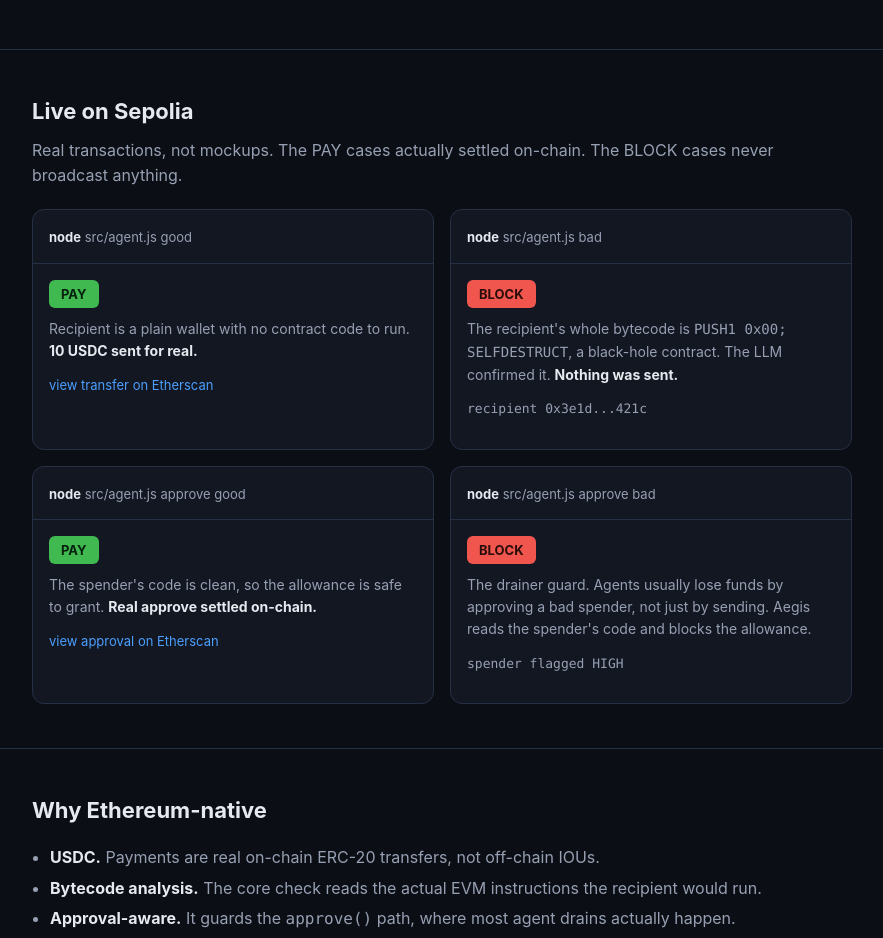
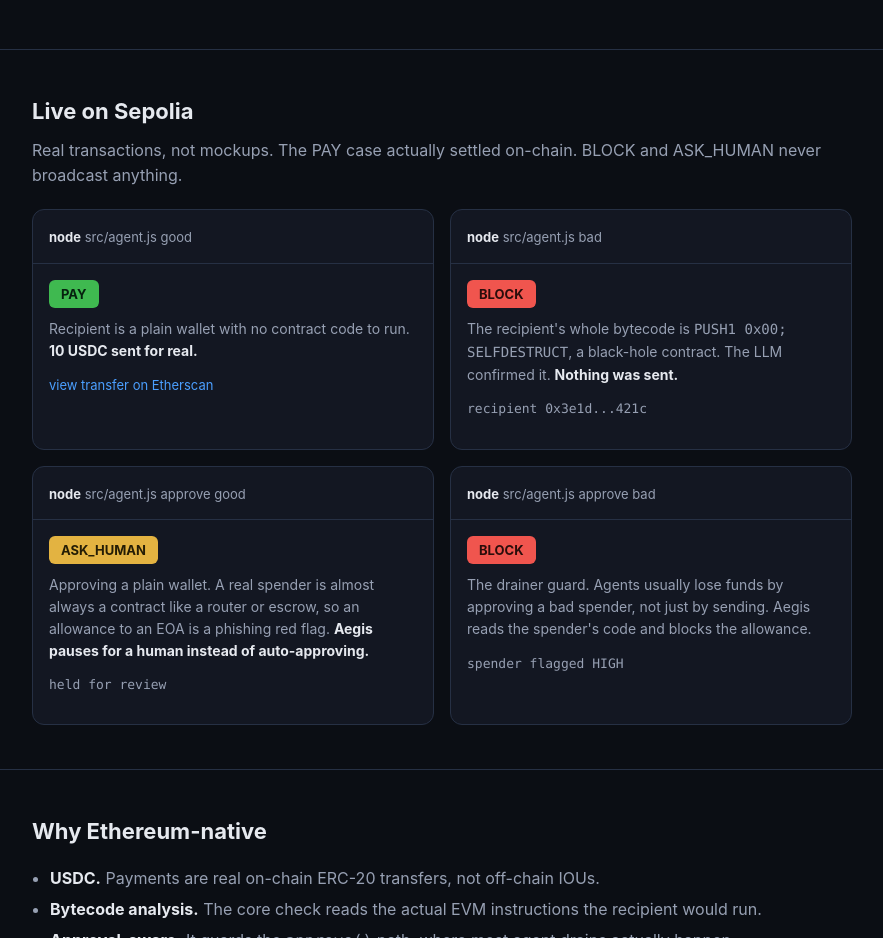
Before and after one commit to Anon1one/aegis, a website: page web/index.html in a window 1280 px wide. Shown: the part 1220-2158 px from the top of the page, without its empty margins (198-1081 px from the left). Drawn offline with Linux system fonts and the light colour scheme.

Commit message:
sync docs and web card with approve path, add known limitations

```diff
--- a/package.json
+++ b/package.json
@@ -1,13 +1,15 @@
 {
   "name": "aegis",
   "version": "1.0.0",
-  "description": "Firewall for autonomous AI agents making on-chain USDC payments on Ethereum — analyzes recipient EVM bytecode + reputation before letting a transaction through (PAY / BLOCK / ASK_HUMAN).",
+  "description": "A firewall for AI agents paying USDC on Ethereum. Checks the recipient's bytecode before a transfer or approval goes through and answers PAY, BLOCK or ASK_HUMAN.",
   "type": "module",
   "scripts": {
     "balance": "node scripts/check-balance.js",
     "deploy-bad": "node scripts/deploy-bad-contract.js",
     "good": "node src/agent.js good",
-    "bad": "node src/agent.js bad"
+    "bad": "node src/agent.js bad",
+    "approve-good": "node src/agent.js approve good",
+    "approve-bad": "node src/agent.js approve bad"
   },
   "keywords": ["ethereum", "usdc", "ai-agent", "security", "evm", "bytecode"],
   "author": "Akshat Odiya",
--- a/web/index.html
+++ b/web/index.html
@@ -83,6 +83,7 @@
   }
   .demo.good .banner { background: var(--green); color: #06210e; }
   .demo.bad .banner { background: var(--red); color: #2a0d0b; }
+  .demo.ask .banner { background: var(--amber); color: #241d05; }
   .demo .why { font-size: 14px; color: var(--muted); margin: 0 0 12px; }
   .demo .why b { color: var(--text); }
   .demo .link { font-size: 13px; }
@@ -169,7 +170,7 @@
   <section>
     <div class="wrap">
       <h2>Live on Sepolia</h2>
-      <p class="sub">Real transactions, not mockups. The PAY cases actually settled on-chain. The BLOCK cases never broadcast anything.</p>
+      <p class="sub">Real transactions, not mockups. The PAY case actually settled on-chain. BLOCK and ASK_HUMAN never broadcast anything.</p>
       <div class="demos">
         <div class="demo good">
           <div class="top"><span class="cmd"><b>node</b> src/agent.js good</span></div>
@@ -189,12 +190,12 @@
           </div>
         </div>
 
-        <div class="demo good">
+        <div class="demo ask">
           <div class="top"><span class="cmd"><b>node</b> src/agent.js approve good</span></div>
           <div class="body">
-            <span class="banner">PAY</span>
-            <p class="why">The spender's code is clean, so the allowance is safe to grant. <b>Real approve settled on-chain.</b></p>
-            <p class="link"><a href="https://sepolia.etherscan.io/tx/0x5a2d6d6130ffef4f7b55edc9b137d877b5ad457d5f732ea5f3dfc069a72dac8d">view approval on Etherscan</a></p>
+            <span class="banner">ASK_HUMAN</span>
+            <p class="why">Approving a plain wallet. A real spender is almost always a contract like a router or escrow, so an allowance to an EOA is a phishing red flag. <b>Aegis pauses for a human instead of auto-approving.</b></p>
+            <p class="link"><span class="mono">held for review</span></p>
           </div>
         </div>
 
```
Also changed, not shown: README.md.
